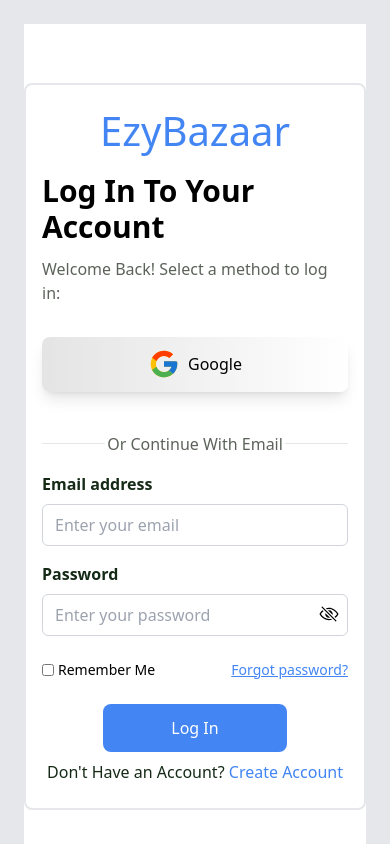
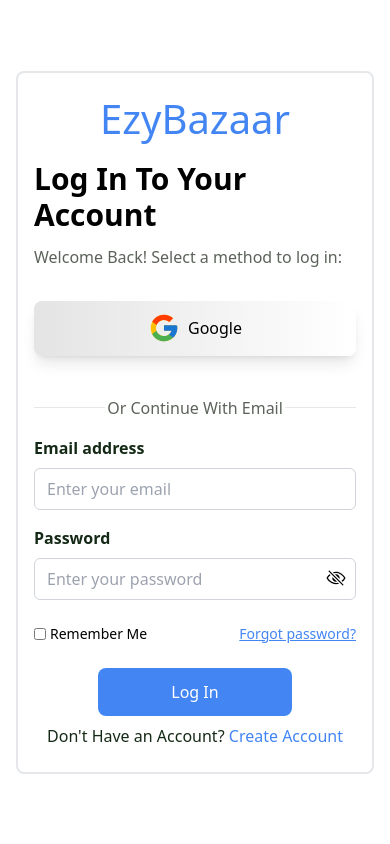
Before and after one commit to md-nasim-mondal/ezyBazaar-client, a React (Vite) app: page / in a window 390 px wide. Built offline with nearby package versions, Linux system fonts and the light colour scheme; no server answers.

Commit message:
solved some responsive problem in login register page

```diff
--- a/src/components/Drawer/Drawer.jsx
+++ b/src/components/Drawer/Drawer.jsx
@@ -1,7 +1,7 @@
 import { AiOutlineAppstore, AiOutlineBars } from "react-icons/ai";
 import MenuItem from "../MenuItem";
 import { CiHeart, CiLogin } from "react-icons/ci";
-import {  IoSettingsOutline } from "react-icons/io5";
+import { IoSettingsOutline } from "react-icons/io5";
 import { MdOutlineHelpCenter } from "react-icons/md";
 import useAuth from "../../hooks/useAuth";
 import ThemeToggle from "../ThemeToggle/ThemeToggle";
@@ -39,7 +39,7 @@
       {/* Drawer component */}
       <div
         id='drawer-right-example'
-        className={`fixed top-0 right-0 z-50  min-h-[50vh] overflow-y-auto transition-transform transform bg-white w-80 dark:bg-gray-800 ${
+        className={`fixed top-0 right-0 z-50  min-h-[50vh] overflow-y-auto overflow-x-hidden max-h-screen transition-transform transform bg-white w-80 dark:bg-gray-800 ${
           isOpen ? "translate-x-0" : "translate-x-full"
         }`}
         tabIndex='-1'
@@ -62,7 +62,9 @@
               <h4 className='text-white font-semibold leading-9 text-2xl my-1'>
                 {user?.displayName}
               </h4>
-              <p className='text-lg text-[#152A16]'>{user?.email}</p>
+              <p className='text-lg text-[#152A16] dark:text-white'>
+                {user?.email}
+              </p>
             </div>
           </div>
           {/* Nav Items */}
@@ -76,11 +78,7 @@
             <hr className='text-2xl font-bold text-gray-300 ' />
             {/*  Menu Items */}
             <div className='space-y-5 p-4 pl-0'>
-              <MenuItem
-                label={"Home"}
-                address={"/"}
-                icon={AiOutlineAppstore}
-              />
+              <MenuItem label={"Home"} address={"/"} icon={AiOutlineAppstore} />
               <MenuItem
                 label={"View Profile"}
                 address={"/profile"}
--- a/src/components/FilterInput.jsx
+++ b/src/components/FilterInput.jsx
@@ -34,7 +34,7 @@
     },
   });
   return (
-    <div>
+    <div className="overflow-x-hidden">
       {/* Filter & Search Options */}
       <div className='w-full flex flex-col gap-8'>
         {/* Filter by Brand */}
--- a/src/components/Navbar.jsx
+++ b/src/components/Navbar.jsx
@@ -41,7 +41,7 @@
   if (smallDevice) {
     return (
       <div className='w-full bg-[#F2F2F2] dark:bg-[#191E24] z-10 shadow-sm'>
-        <div className='py-4 border-b dark:border-[#191E24]'>
+        <div className='py-1 border-b dark:border-[#191E24]'>
           <Container>
             <div className='flex flex-row  items-center justify-between gap-3 md:gap-0 relative'>
               <Link to={"/home"}>
@@ -49,11 +49,13 @@
                   EzyBazaar
                 </h1>
               </Link>
-              <div
-                className=' absolute right-[10%] -bottom-[100%] md:hidden dark:bg-gray-600
-               p-4 rounded-lg'>
-                {showSearchField && (
-                  <>
+
+              {showSearchField && (
+                <>
+                  {" "}
+                  <div
+                    className=' absolute right-[10%] -bottom-[100%] md:hidden dark:bg-[#191E24]
+                 p-4 rounded-lg'>
                     {/* Search Products */}
                     <form
                       onSubmit={handleSearchProduct}
@@ -85,9 +87,9 @@
                         </div>
                       </div>
                     </form>
-                  </>
-                )}
-              </div>
+                  </div>
+                </>
+              )}
               <div>
                 {user && (
                   <>
--- a/src/layout/Main.jsx
+++ b/src/layout/Main.jsx
@@ -30,8 +30,8 @@
         {showComponents && user && <Navbar />}
         <div
           onClick={() => setUserDropDownOpen(false)}
-          className='md:max-w-full p-6
-         mx-auto  dark:text-white w-full bg-gray-200 dark:bg-gray-900'>
+          className={`md:max-w-full ${user && showComponents && 'p-6 bg-gray-200 dark:bg-gray-900'}
+         mx-auto  dark:text-white w-full`}>
           <Outlet />
         </div>
         {showComponents && user && <Footer />}
--- a/src/pages/Login.jsx
+++ b/src/pages/Login.jsx
@@ -70,7 +70,7 @@
     return <p className='text-center my-24 dark:text-white'>Loading...</p>;
 
   return (
-    <div className='flex justify-center items-center min-h-screen xl:gap-24 gap-16 lg:gap-20 bg-white'>
+    <div className='flex justify-center items-center min-h-screen xl:gap-24 gap-16 lg:gap-20 bg-white p-4'>
       <div className='flex flex-col max-w-lg p-4 md:p-6 rounded-lg border-2'>
         <div className='mb-8 text-start'>
               <Link to={"/home"}>
--- a/src/pages/SignUp.jsx
+++ b/src/pages/SignUp.jsx
@@ -74,7 +74,7 @@
     return <p className='text-center my-24 dark:text-white'>Loading...</p>;
 
   return (
-    <div className='flex flex-col lg:flex-row justify-center items-center min-h-screen mx-auto xl:gap-24 bg-white'>
+    <div className='flex flex-col lg:flex-row justify-center items-center min-h-screen mx-auto xl:gap-24 bg-white p-4'>
       <div className='flex flex-col max-w-lg p-4 md:p-6 border-2 rounded-xl '>
         <div className='mb-4 text-start'>
               <Link to={"/home"}>
```
